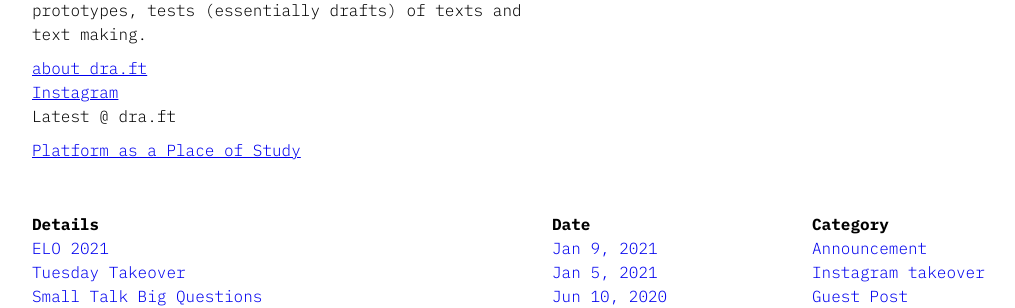
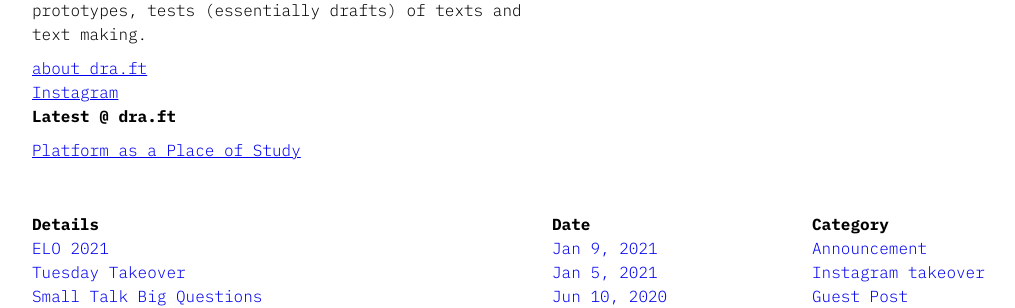
Before and after one commit to dra-ft/dra-ft.github.io, a Jekyll site: the page built from index.html, in a window 1280 px wide. Shown: the part 370-678 px from the top of the page, without its empty margins (88-1103 px from the left). Built offline with Jekyll 4.4.1, drawn with Linux system fonts in a browser that asks for light colours.

Commit message:
Update header.html

```diff
--- a/_includes/header.html
+++ b/_includes/header.html
@@ -13,7 +13,7 @@
     </ul>
   {% endif %}
 
- <div>Latest @ dra.ft</div>
+ <div class="row__cols">Latest @ dra.ft</div>
  {% if site.data.latest %}
     <ul class="bio__social">
       {% for item in site.data.latest %}
```
